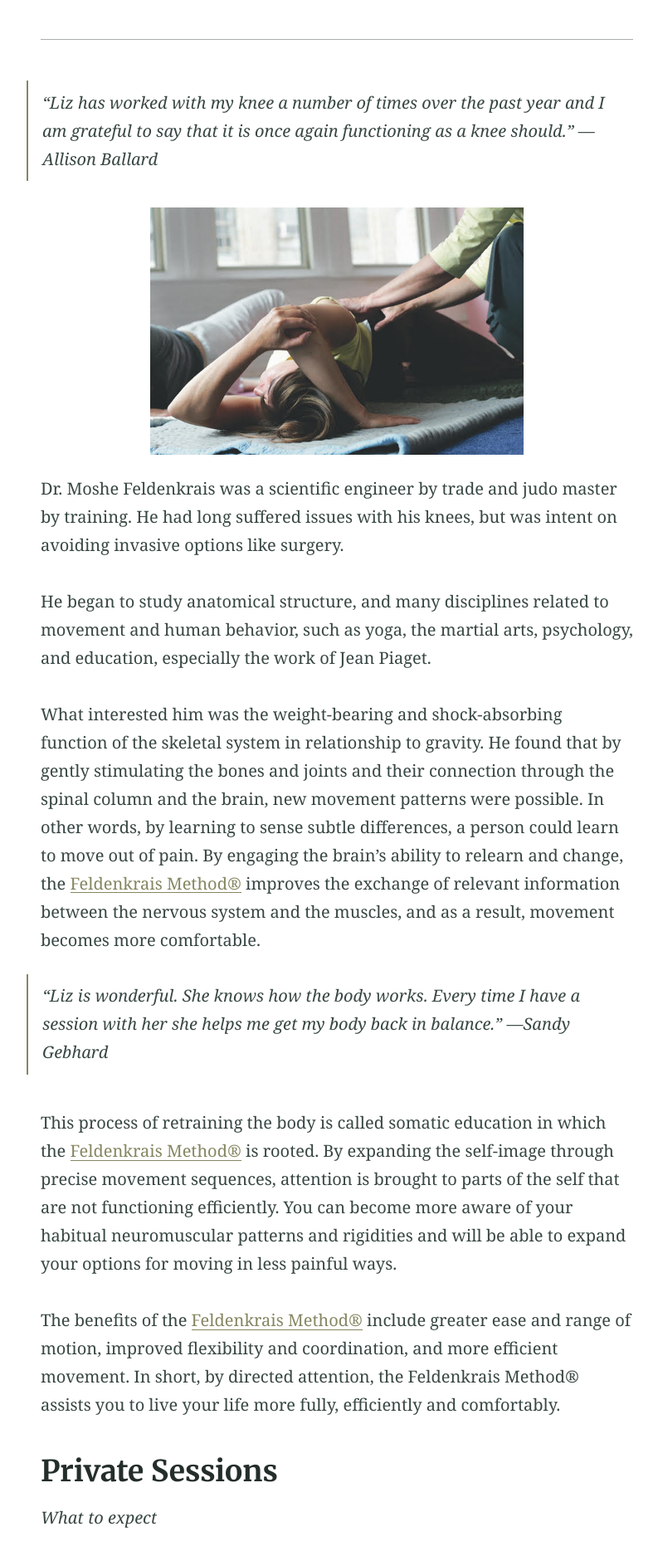
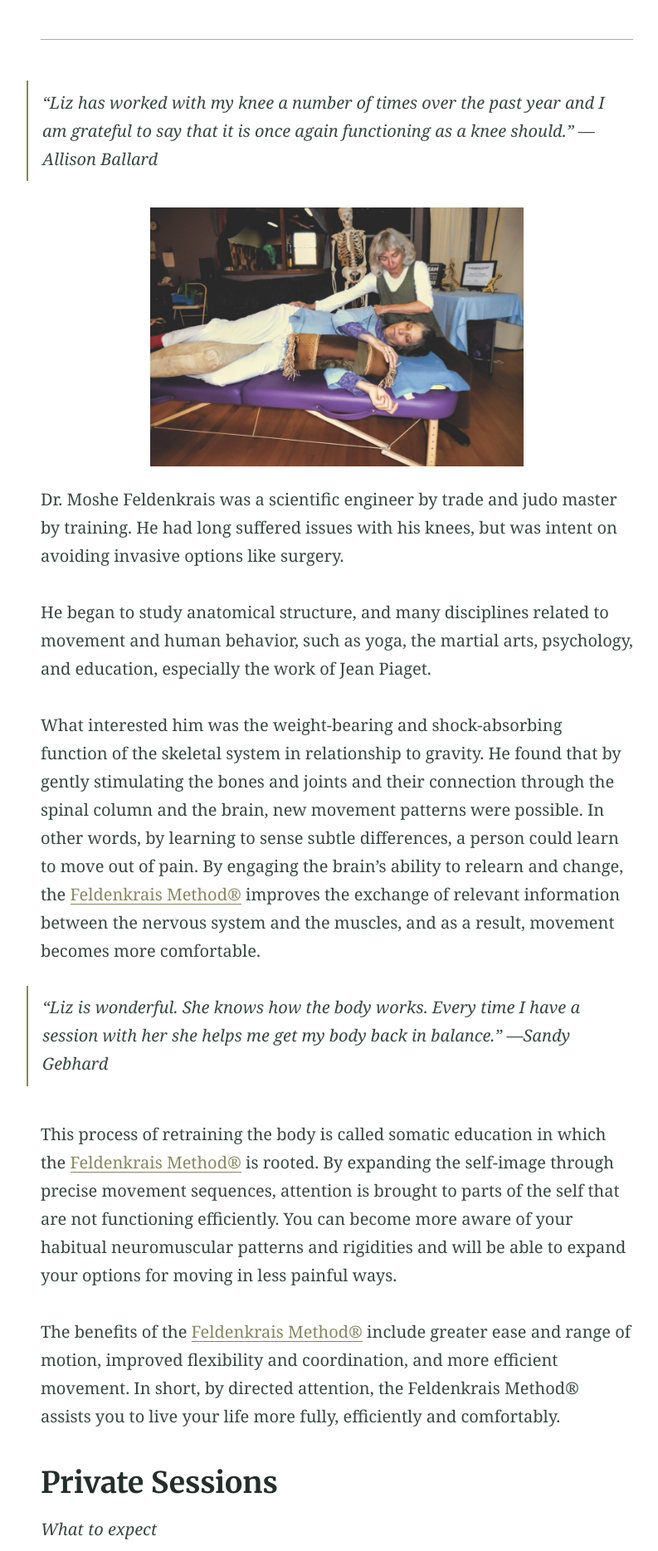
Before and after one commit to monnierliz/monnierliz.github.io, a Jekyll site: the page built from feldenkrais.md, in a window 1280 px wide. Shown: the part 556-2425 px from the top of the page at 83% size, without its empty margins (234-1027 px from the left). Built offline with Jekyll 4.4.1, drawn with Linux system fonts in a browser that asks for light colours.

Commit message:
Add Table image

```diff
--- a/feldenkrais.md
+++ b/feldenkrais.md
@@ -8,7 +8,7 @@ title: The Feldenkrais Method®
 
 > “Liz has worked with my knee a number of times over the past year and I am grateful to say that it is once again functioning as a knee should.” — Allison Ballard
 
-{% include figure.html image="/assets/images/FI_body.jpg" position="center" width="450" %}
+{% include figure.html image="/assets/images/Table.jpg" position="center" width="450" %}
 
 Dr. Moshe Feldenkrais was a scientific engineer by trade and judo master by training. He had long suffered issues with his knees, but was intent on avoiding invasive options like surgery.
 
```
